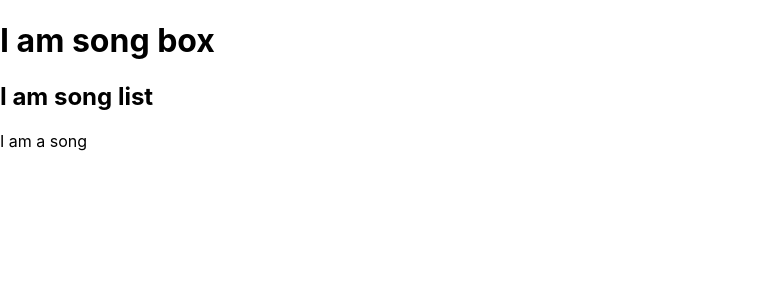
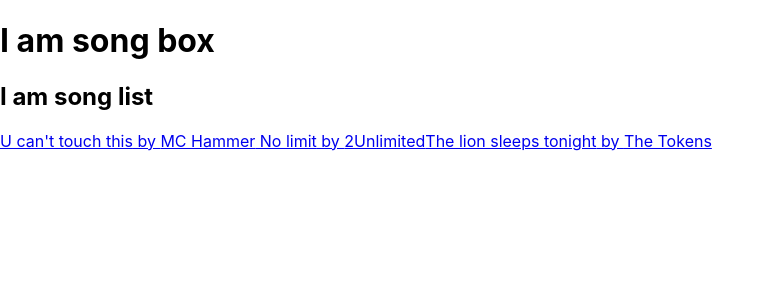
Before and after one commit to Amna25/Favourite_Songs_App, a React (Create React App) app: page / in a window 1280 px wide. Shown: the top 300 px of the page, without its empty margins (0-774 px from the left). Built offline with nearby package versions, Linux system fonts and the light colour scheme.

Commit message:
song list in browser with url working

```diff
--- a/src/components/Song.js
+++ b/src/components/Song.js
@@ -1,8 +1,11 @@
 import React from "react";
 
-const Song = () => {
+const Song = ({title, artist, url}) => {
     return(
-        <p> I am a song</p>
+
+        <>
+        <a href = {url}>{title} by {artist}</a>
+        </>
     )
 }
 
--- a/src/components/SongList.js
+++ b/src/components/SongList.js
@@ -2,13 +2,20 @@
 import Song from "./Song";
 
 
-const SongList = () => {
+const SongList = ({songs}) => {
+
+    const songNodes = songs.map((song) => {
+        return(
+            <Song title= {song.title} artist={song.artist} url={song.url} key={song.id}></Song>
+        )
+    });
     return(
         <>
         <h2>I am song list</h2>
-        <Song/>
+        {songNodes}
+
         </>
     )
-}
 
+    }
 export default SongList;
--- a/src/containers/SongBox.js
+++ b/src/containers/SongBox.js
@@ -1,11 +1,33 @@
-import React from "react";
+import React, { useState } from "react";
 import SongList from "../components/SongList";
 
 const SongBox = () => {
+
+    const [songs, setSongs] = useState([
+        {
+            id : 1,
+            title : "U can't touch this",
+            artist : "MC Hammer",
+            url : "https://youtu.be/otCpCn0l4Wo",
+        },
+        {
+            id : 2,
+            title : " No limit",
+            artist : "2Unlimited",
+            url :"https://www.youtube.com/watch?v=r6FVk2k4qsM",
+        },
+        {
+            id : 3,
+            title : "The lion sleeps tonight",
+            artist : "The Tokens",
+            url : "https://www.youtube.com/watch?v=OQlByoPdG6c"
+
+        }
+    ])
     return(
         <>
         <h1> I am song box</h1>
-        <SongList/>
+        <SongList   songs={songs}/>
         </>
 
     );
```
